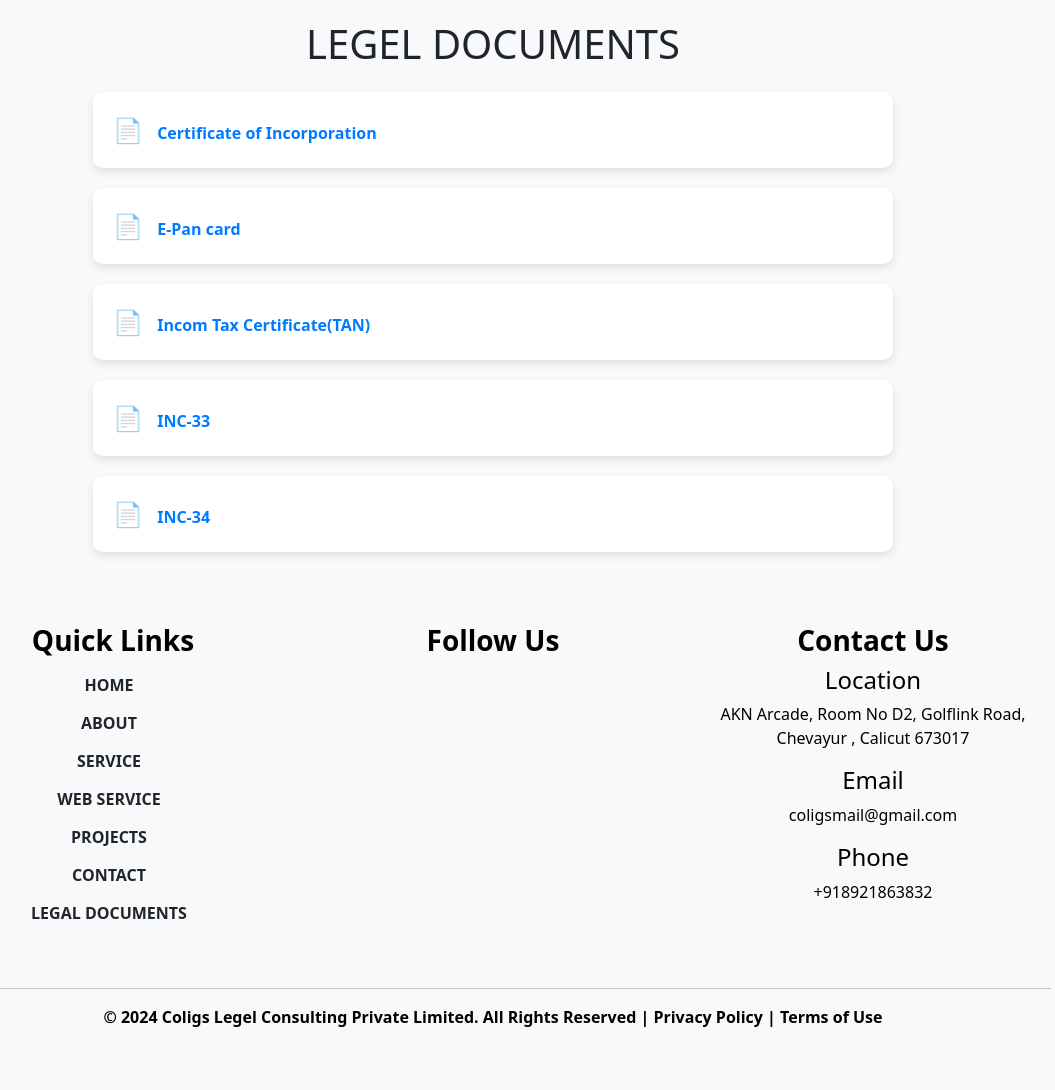
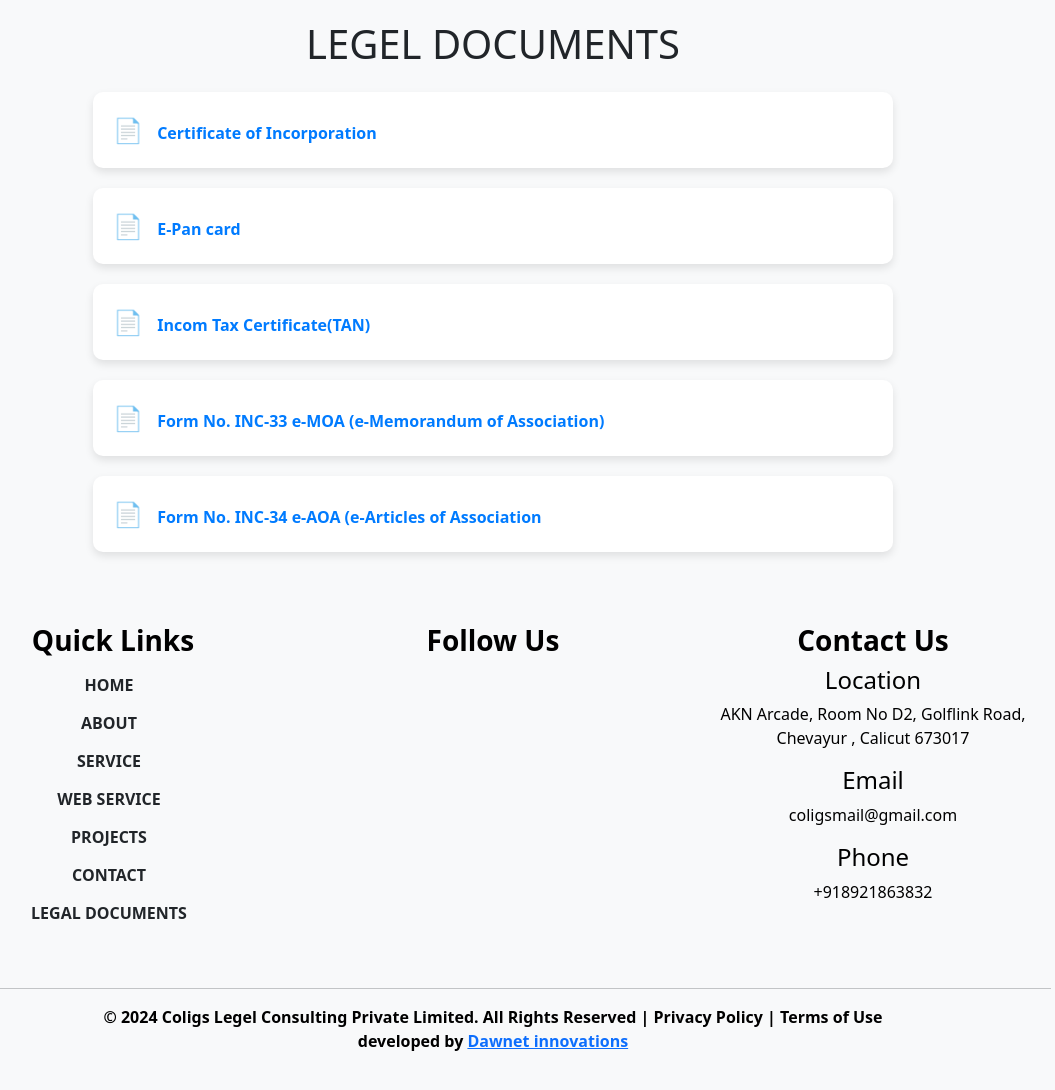
Before and after one commit to dawnet-innovations/coligs, a plain HTML site: page documents.html in a window 1280 px wide. Shown: the whole page, without its empty margins (147-1202 px from the left). Drawn offline with nearby package versions, Linux system fonts and the light colour scheme.

Commit message:
patch 1.2.0 - doc name change, branding

```diff
--- a/documents.html
+++ b/documents.html
@@ -83,14 +83,14 @@
             <div class="card pdf-card">
                 <div class="card-body">
                     <span class="card-icon">📄</span>
-                    <a href="docs/inc_33.pdf" target="_blank">INC-33</a>
+                    <a href="docs/inc_33.pdf" target="_blank">Form No. INC-33 e-MOA (e-Memorandum of Association)</a>
                 </div>
             </div>
             <!-- PDF Card 5 -->
             <div class="card pdf-card">
                 <div class="card-body">
                     <span class="card-icon">📄</span>
-                    <a href="docs/inc_34.pdf" target="_blank">INC-34</a>
+                    <a href="docs/inc_34.pdf" target="_blank">Form No. INC-34 e-AOA (e-Articles of Association</a>
                 </div>
             </div>
             <!-- Add more PDF cards as needed -->
@@ -168,6 +168,8 @@
                 <div class="col-md-12">
                     <strong class="copyrights text-center text-black ">© 2024 Coligs Legel Consulting Private
                         Limited. All Rights Reserved | Privacy Policy | Terms of Use</strong>
+                    <br><strong class="copyrights text-center text-black ">developed by <a
+                            href="https://dawnetinnovations.com/">Dawnet innovations</a></strong>
                 </div>
             </div>
         </div>
```
Also changed, not shown: about.html (+2 -0 lines), contact.html (+2 -0 lines), index.html (+2 -0 lines), project.html (+2 -0 lines), service.html (+2 -0 lines), webservice.html (+2 -0 lines).
